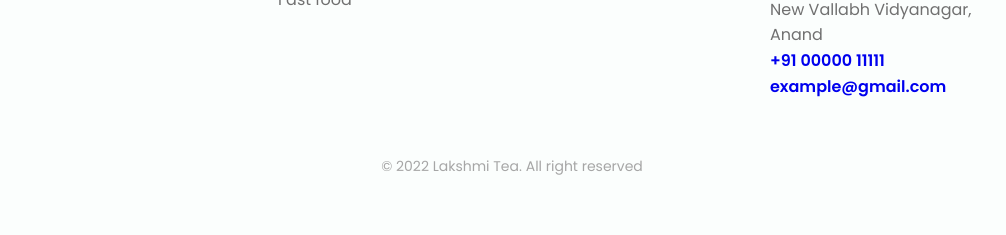
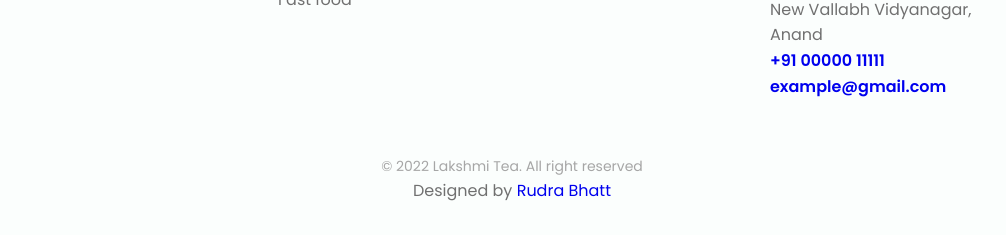
Before and after one commit to rudra3105/lakshmitea, a plain HTML site: page index.html in a window 1280 px wide. Shown: the part 3034-3269 px from the top of the page, without its empty margins (128-1134 px from the left). Before the commit the page ends 3244 px from the top, so only its background shows below. Drawn offline with nearby package versions, Linux system fonts and the light colour scheme.

Commit message:
Update index.html

```diff
--- a/index.html
+++ b/index.html
@@ -386,6 +386,11 @@
             </div>
 
             <p class="footer__copy">&#169; 2022 Lakshmi Tea. All right reserved</p>
+
+            <div class="credits">
+
+                <center>Designed by <a href="https://rudra3105.github.io/rudra">Rudra Bhatt</a></center>
+              </div>
         </footer>
 
         <!--========== SCROLL REVEAL ==========-->
```
